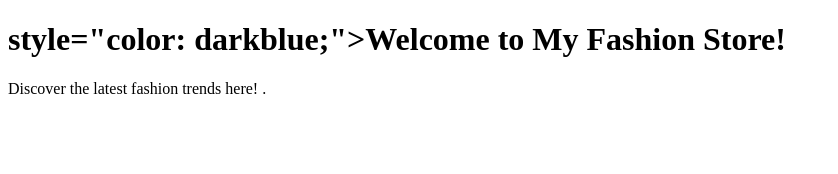
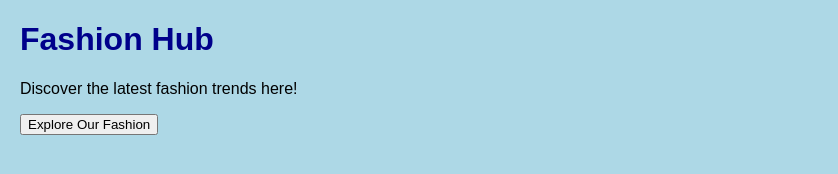
Before and after one commit to odeysundayjoseph923-dev/Fashion-hub-, a plain HTML site: page index.html in a window 1280 px wide. Shown: the whole page, without its empty margins (0-838 px from the left). Drawn offline with Linux system fonts and the light colour scheme.

Commit message:
Update index.html

```diff
--- a/index.html
+++ b/index.html
@@ -3,7 +3,12 @@
 <head>
     <title>Fashion Hub</title>
 </head>
-<body>
-<h1> style="color: darkblue;">Welcome to My Fashion Store!</h1>
-<p>Discover the latest fashion trends here! .</p>
-</body style="background-color:lightblue; font-family: Arial, sens-serif; margin: 20px;">
+<body <body style="background-color: lightblue; font-family: Arial, sans-serif; margin: 20px;">
+
+    <h1 style="color: darkblue;">Fashion Hub</h1>
+
+    <p>Discover the latest fashion trends here!</p>
+
+    <button>Explore Our Fashion</button>
+
+</body>
```
